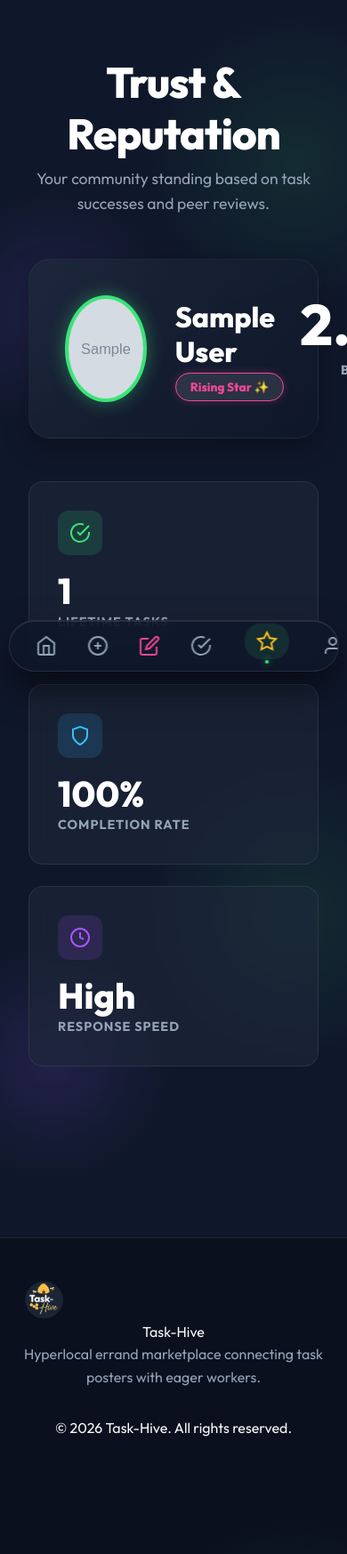
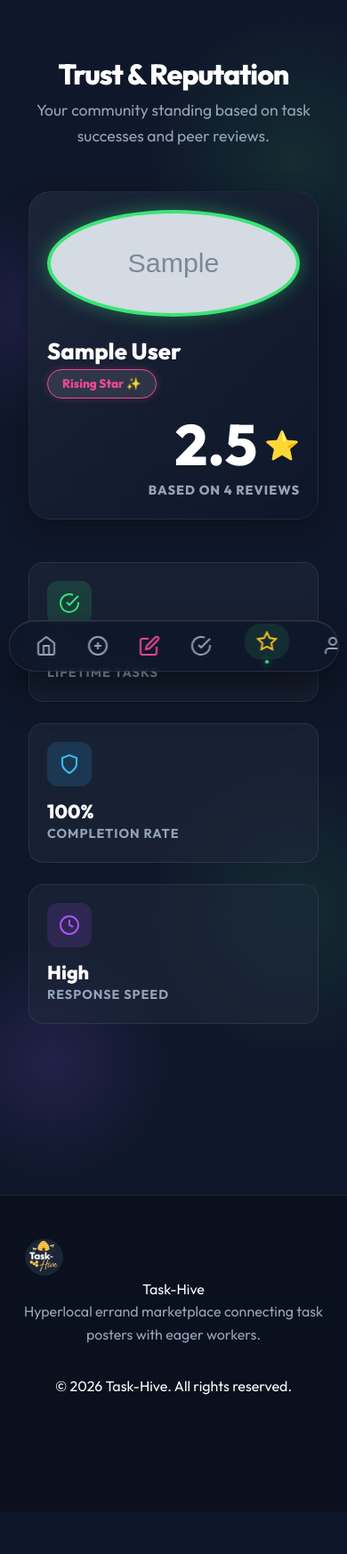
Before and after one commit to SaiVigneshYadav04/Task-Hive, a Flask app: page /leaderboard in a window 390 px wide; the page is wider, and only the part inside the window is pictured. Shown: the part 73-1820 px from the top of that part at 89% size. After the commit the page ends 1641 px from the top of that part, so only its background shows below. Run offline with Flask 3, Linux system fonts and the light colour scheme; the visitor is signed in with stand-in values (Sample User, id 1); tables that the repository leaves empty hold one stand-in row (values such as "Sample post"); grey boxes marked "Sample" are stand-in pictures.

Commit message:
Mobile Optimization Plan

```diff
--- a/static/css/main.css
+++ b/static/css/main.css
@@ -1074,6 +1074,28 @@
     background: rgba(59, 228, 119, 0.1);
 }
 
+/* --- Global Mobile Utilities & Foundation --- */
+@media (max-width: 768px) {
+    h1 { font-size: 2rem !important; }
+    h2 { font-size: 1.6rem !important; }
+    h3 { font-size: 1.35rem !important; }
+
+    .container { padding: 0 1rem; }
+
+    .card { padding: 1.25rem !important; }
+
+    .mobile-stack {
+        flex-direction: column !important;
+        align-items: flex-start !important;
+        gap: 1.5rem !important;
+    }
+
+    .mobile-stack > * {
+        text-align: left !important;
+        width: 100% !important;
+    }
+}
+
 /* Sidebar Overlay */
 .sidebar-overlay {
     position: fixed;
@@ -1128,31 +1150,24 @@
     }
 
     .hero-title {
-        font-size: 2.5rem;
+        font-size: 2.2rem !important;
     }
 }
 
 @media (max-width: 768px) {
-    h1 {
-        font-size: 2rem;
-    }
-
-    h2 {
-        font-size: 1.8rem;
-    }
-
     .hero-content {
         flex-direction: column;
         text-align: center;
     }
 
     .hero-text {
-        margin-bottom: 3rem;
+        margin-bottom: 2.5rem;
     }
 
     .features-grid,
     .categories-grid {
         grid-template-columns: 1fr;
+        gap: 2rem;
     }
 
     .footer-content {
@@ -1163,19 +1178,22 @@
 
     .footer-brand {
         flex-direction: column;
+        gap: 1rem;
     }
 
     .auth-card {
-        padding: 2rem 1.5rem;
+        padding: 2rem 1.25rem;
     }
 
     .filter-buttons {
         justify-content: center;
+        flex-wrap: wrap;
+        gap: 0.5rem;
     }
 
     .task-card-header {
         flex-direction: column;
-        gap: 0.5rem;
+        gap: 0.75rem;
     }
 
     .task-payment {
@@ -1184,6 +1202,7 @@
 
     .modal-content {
         padding: 1.5rem;
+        width: 95%;
     }
 
     .modal-actions {
@@ -1198,11 +1217,18 @@
     .profile-hero {
         flex-direction: column;
         text-align: center;
-        padding: 2rem 1rem;
+        padding: 1.5rem 1rem;
+        gap: 1.5rem;
+    }
+
+    .profile-avatar-container {
+        width: 100px !important;
+        height: 100px !important;
     }
 
     .form-grid {
         grid-template-columns: 1fr !important;
+        gap: 1rem;
     }
 }
 
--- a/templates/dashboard.html
+++ b/templates/dashboard.html
@@ -608,7 +608,7 @@
                 <div id="home-pane" class="page-pane active">
                     <div style="display: flex; flex-direction: column; gap: 2rem;">
                         <!-- Welcome Block -->
-                        <div style="display: flex; align-items: center; gap: 1.5rem; padding: 2rem; background: linear-gradient(135deg, rgba(59,228,119,0.08), rgba(139,92,246,0.08)); border-radius: 20px; border: 1px solid rgba(255,255,255,0.07);">
+                        <div class="mobile-stack" style="display: flex; align-items: center; gap: 1.5rem; padding: 2rem; background: linear-gradient(135deg, rgba(59,228,119,0.08), rgba(139,92,246,0.08)); border-radius: 20px; border: 1px solid rgba(255,255,255,0.07);">
                             <div style="width: 64px; height: 64px; border-radius: 50%; background: var(--primary); display: flex; align-items: center; justify-content: center; font-weight: 900; font-size: 1.8rem; color: #000; overflow: hidden; flex-shrink: 0; border: 3px solid rgba(59,228,119,0.4); box-shadow: 0 0 20px rgba(59,228,119,0.2);">
                                 {% if user.profile_pic %}
                                 <img src="{{ url_for('static', filename='uploads/' + user.profile_pic) }}" style="width:100%;height:100%;object-fit:cover;">
@@ -623,7 +623,7 @@
                         </div>
 
                         <!-- Quick Stats -->
-                        <div style="display: grid; grid-template-columns: repeat(auto-fit, minmax(200px, 1fr)); gap: 1.5rem;">
+                        <div class="mobile-stack" style="display: grid; grid-template-columns: repeat(auto-fit, minmax(200px, 1fr)); gap: 1.5rem;">
                             <div class="card glass" style="padding: 1.5rem; display: flex; align-items: center; gap: 1rem;">
                                 <div style="width: 50px; height: 50px; border-radius: 12px; background: rgba(59, 228, 119, 0.15); display: flex; align-items: center; justify-content: center; color: #3BE477;">
                                     <svg width="24" height="24" viewBox="0 0 24 24" fill="none" stroke="currentColor" stroke-width="2"><rect x="2" y="7" width="20" height="14" rx="2" ry="2"></rect><path d="M16 21V5a2 2 0 0 0-2-2h-4a2 2 0 0 0-2 2v16"></path></svg>
@@ -979,7 +979,7 @@
         </div>
         <div class="dock-divider"></div>
         <a href="/leaderboard" class="dock-item" title="Trust & Reputation">
-            <svg viewBox="0 0 24 24" fill="none" stroke="currentColor" style="color:#fbbf24;"><path d="M12 2l3.09 6.26L22 9.27l-5 4.87 1.18 6.88L12 17.77l-6.18 3.25L7 14.14 2 9.27l6.91-1.01L12 2z"></path></svg>
+            <svg viewBox="0 0 24 24" fill="none" stroke="currentColor"><path d="M12 2l3.09 6.26L22 9.27l-5 4.87 1.18 6.88L12 17.77l-6.18 3.25L7 14.14 2 9.27l6.91-1.01L12 2z"></path></svg>
             <span>Trust</span>
         </a>
         <div class="dock-divider"></div>
--- a/templates/leaderboard.html
+++ b/templates/leaderboard.html
@@ -58,8 +58,8 @@
                 {% endif %}
 
                 <!-- Main Trust Score Card -->
-                <div class="card glass flex items-center justify-between" style="padding: 2.5rem; border-radius: 24px; box-shadow: 0 10px 30px rgba(0,0,0,0.3); background: linear-gradient(135deg, rgba(30,41,59,0.8) 0%, rgba(15,23,42,0.95) 100%); margin-bottom: 3rem; border: 1px solid rgba(255,255,255,0.05);">
-                    <div style="display: flex; align-items: center; gap: 2rem;">
+                <div class="card glass flex items-center justify-between mobile-stack" style="padding: 2.5rem; border-radius: 24px; box-shadow: 0 10px 30px rgba(0,0,0,0.3); background: linear-gradient(135deg, rgba(30,41,59,0.8) 0%, rgba(15,23,42,0.95) 100%); margin-bottom: 3rem; border: 1px solid rgba(255,255,255,0.05);">
+                    <div class="flex items-center gap-4 mobile-stack" style="display: flex; align-items: center; gap: 2rem;">
                         <div style="width: 120px; height: 120px; border-radius: 50%; background: var(--primary); display: flex; align-items: center; justify-content: center; font-weight: bold; font-size: 3rem; color: #000; overflow: hidden; border: 4px solid var(--primary); box-shadow: 0 0 20px var(--primary-glow);">
                             {% if user.profile_pic %}
                             <img src="{{ url_for('static', filename='uploads/' + user.profile_pic) }}" style="width: 100%; height: 100%; object-fit: cover;">
@@ -157,7 +157,7 @@
         <div class="dock-divider"></div>
         <a href="/leaderboard" class="dock-item active" title="Trust & Reputation">
             <svg viewBox="0 0 24 24" fill="none" stroke="currentColor" style="color:#fbbf24;"><path d="M12 2l3.09 6.26L22 9.27l-5 4.87 1.18 6.88L12 17.77l-6.18 3.25L7 14.14 2 9.27l6.91-1.01L12 2z"></path></svg>
-            <span>Trust ⭐</span>
+            <span>Trust</span>
         </a>
         <div class="dock-divider"></div>
         <a href="/profile" class="dock-item" title="Profile">
```
Also changed, not shown: templates/history.html (+4 -4 lines), templates/review_applicants.html (+36 -23 lines).
